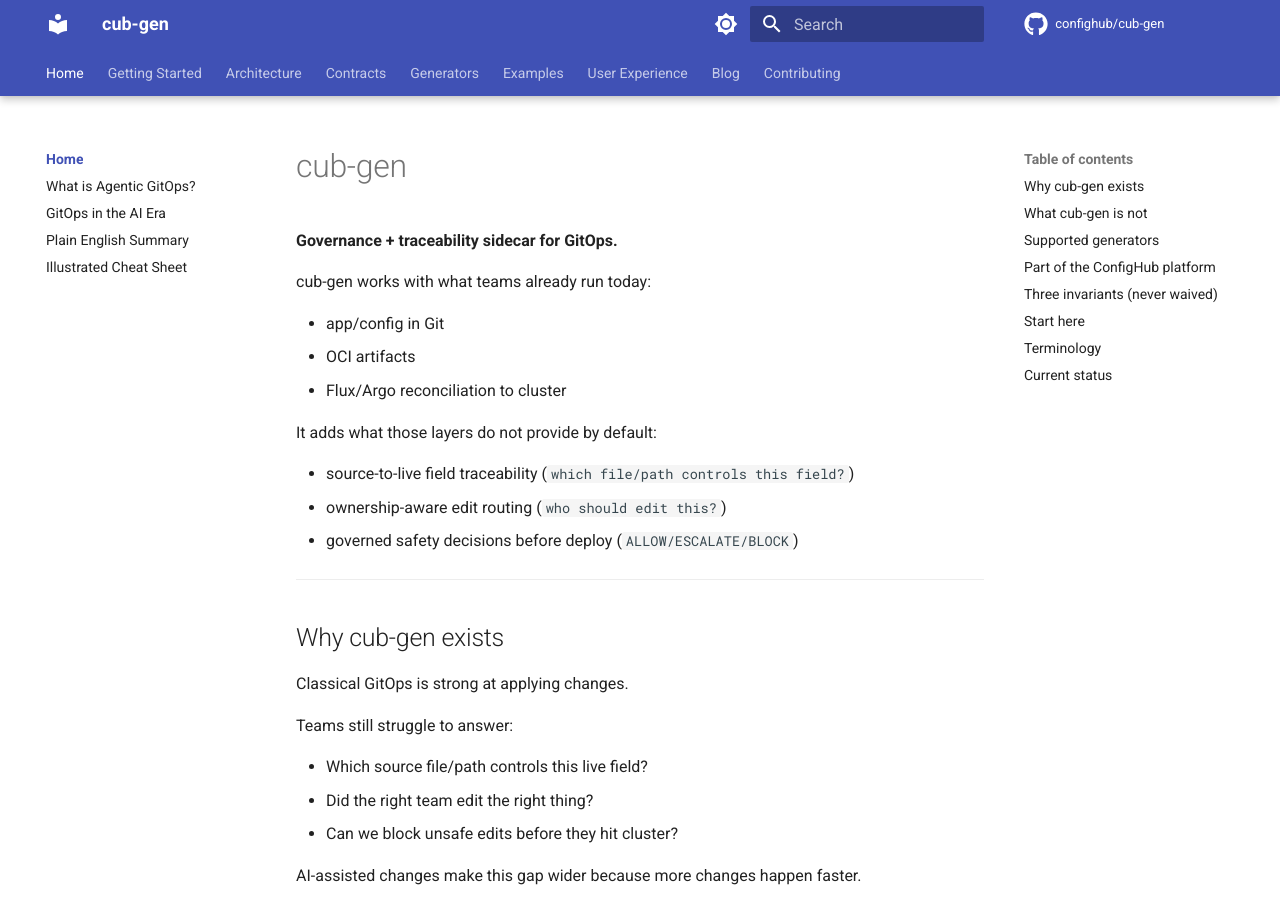
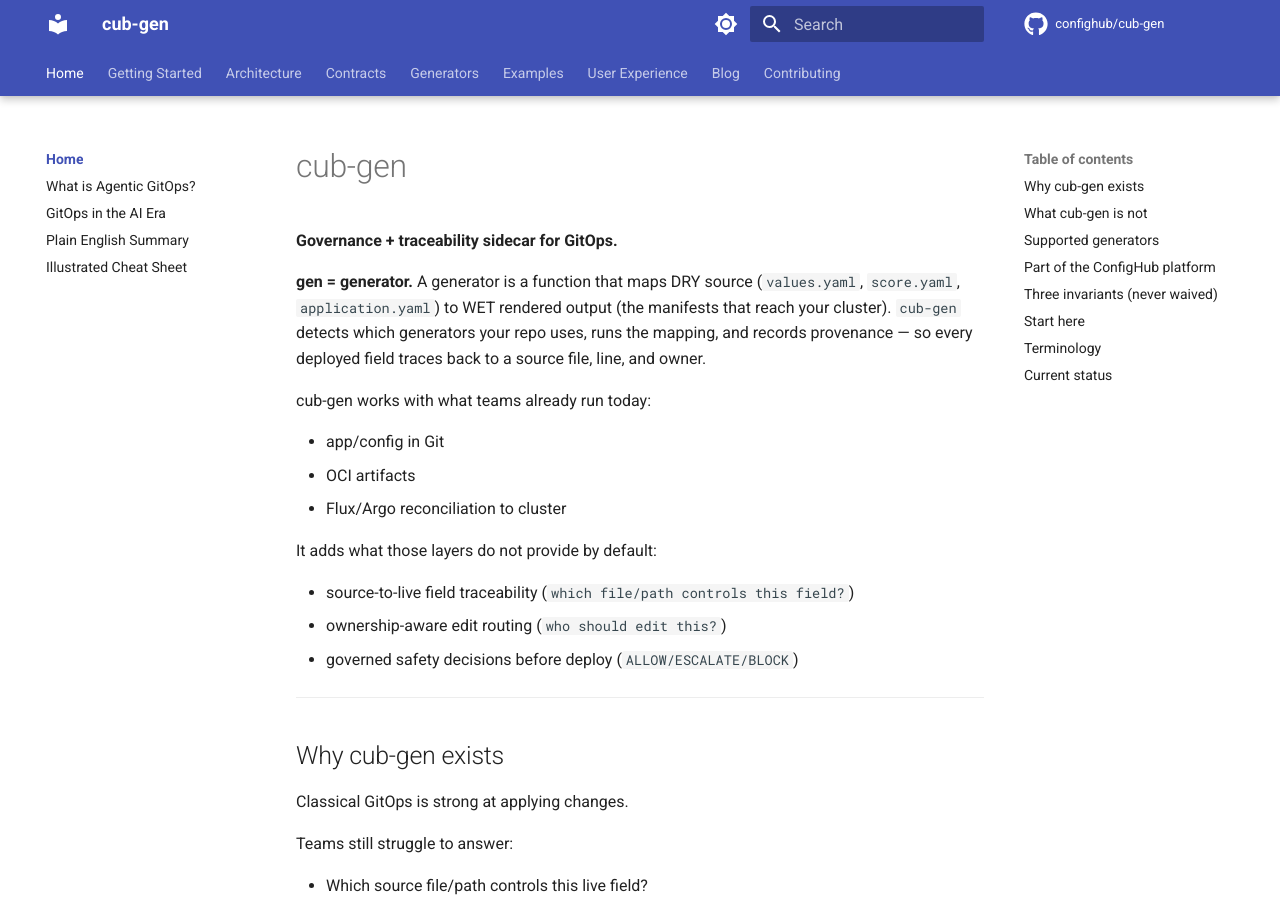
Before and after one commit to confighub/cub-gen, an MkDocs documentation site: the page built from docs/index.md, in a window 1280 px wide and 900 px high. Built offline with MkDocs 1.6.1 and Material for MkDocs 9.7.7, drawn with Linux system fonts in a browser that asks for light colours; comment, search, counter and statistics services are not loaded.

Commit message:
docs: define "generator" concept in README and index (#170)
Chanwit's feedback showed the name "cub-gen" and the word "generator"
are opaque to first-time readers. Add a one-line definition early in
both files: gen = generator, a function mapping DRY→WET with provenance.

Co-authored-by: Claude Opus 4.6 <noreply@anthropic.com>

```diff
--- a/docs/index.md
+++ b/docs/index.md
@@ -1,6 +1,8 @@
 # cub-gen
 
 **Governance + traceability sidecar for GitOps.**
+
+**gen = generator.** A generator is a function that maps DRY source (`values.yaml`, `score.yaml`, `application.yaml`) to WET rendered output (the manifests that reach your cluster). `cub-gen` detects which generators your repo uses, runs the mapping, and records provenance — so every deployed field traces back to a source file, line, and owner.
 
 cub-gen works with what teams already run today:
 
```
Also changed, not shown: README.md (+2 -0 lines).
